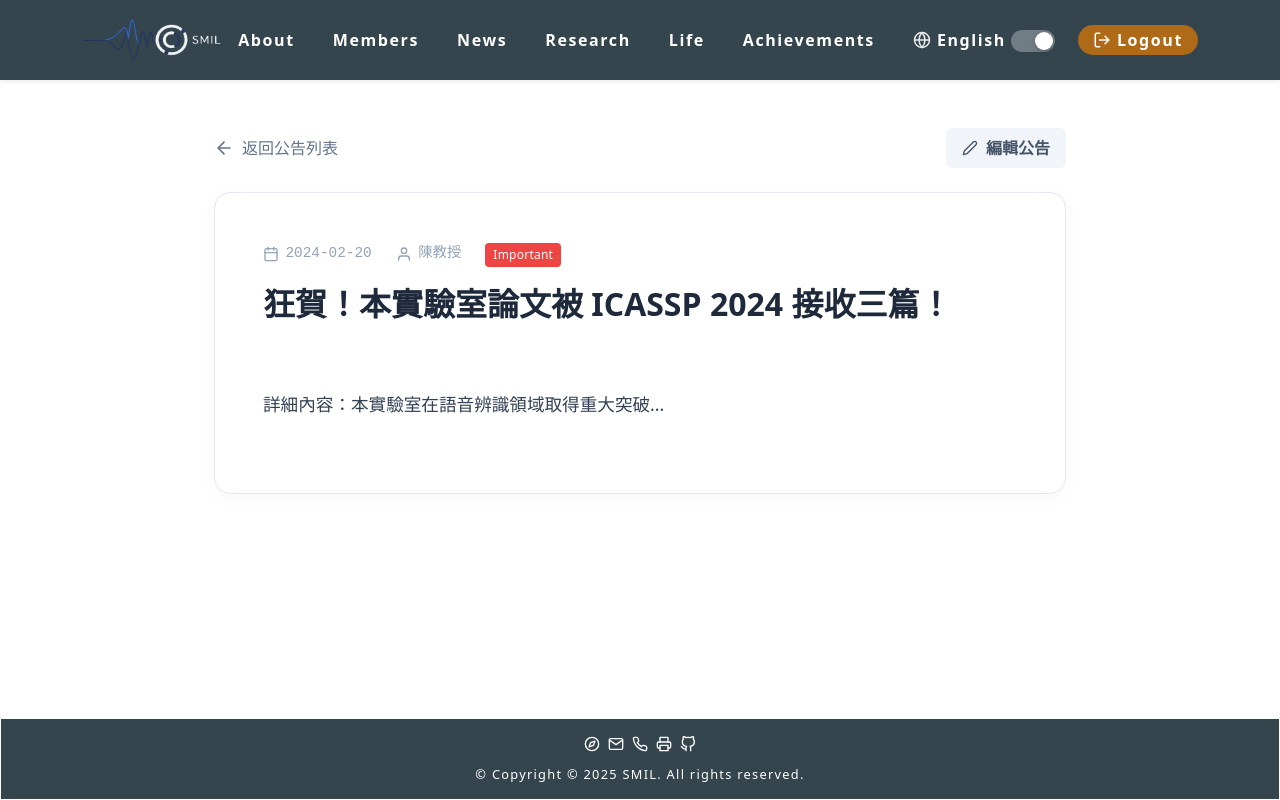
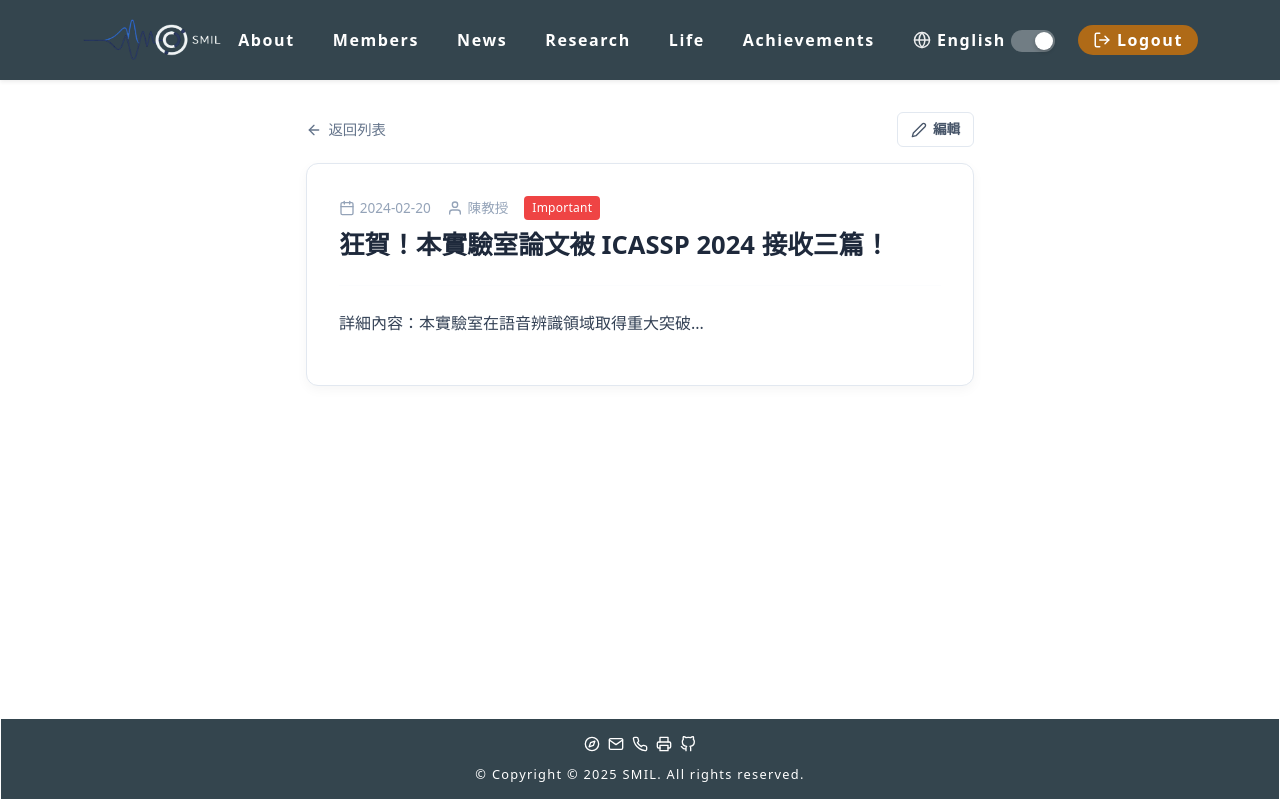
Before and after one commit to TsaiChengHan2003/smil_frontend, a React (Vite) app: page /news/1 in a window 1280 px wide. Built offline with nearby package versions, Linux system fonts and the light colour scheme.

Commit message:
完善news

```diff
--- a/src/assets/styles/components/newsDetail.module.scss
+++ b/src/assets/styles/components/newsDetail.module.scss
@@ -1,17 +1,11 @@
 @use 'sass:map';
 
-.errorMsg {
-  color: #ef4444;
-  font-size: 0.85rem;
-  margin-top: 0.25rem;
-  display: block;
-}
-
+// ★ 修改：容器縮小，類似一張精緻的卡片
 .container {
-  max-width: 900px;
-  margin: 0 auto;
-  padding: 2rem 1.5rem 5rem;
-  animation: fadeIn 0.4s ease-out;
+  max-width: 700px; // 從 900px/1200px 縮小到 700px
+  margin: 2rem auto;
+  padding: 0 1rem 3rem; // 減少 padding
+  animation: fadeIn 0.3s ease-out;
 }
 
 @keyframes fadeIn {
@@ -23,170 +17,142 @@
   display: flex;
   justify-content: space-between;
   align-items: center;
-  margin-bottom: 1.5rem;
+  margin-bottom: 1rem;
 }
 
 .backLink {
   display: inline-flex;
   align-items: center;
-  gap: 0.5rem;
+  gap: 0.4rem;
   color: #64748b;
   text-decoration: none;
+  font-size: 0.9rem;
   font-weight: 500;
   transition: color 0.2s;
 
-  &:hover {
-    color: #4e6fae;
-  }
+  &:hover { color: #4e6fae; }
 }
 
 .editBtn {
   display: inline-flex;
   align-items: center;
-  gap: 0.5rem;
-  background: #f1f5f9;
+  gap: 0.4rem;
+  background: #fff;
   color: #475569;
-  border: none;
-  padding: 0.5rem 1rem;
+  border: 1px solid #e2e8f0;
+  padding: 0.4rem 0.8rem;
   border-radius: 6px;
   cursor: pointer;
+  font-size: 0.85rem;
   font-weight: 600;
   transition: all 0.2s;
 
   &:hover {
-    background: #e2e8f0;
+    background: #f8fafc;
+    border-color: #cbd5e1;
     color: #1e293b;
   }
 }
 
 .contentCard {
   background: #fff;
-  border-radius: 16px;
+  border-radius: 12px; // 圓角稍微小一點
   border: 1px solid #e2e8f0;
-  box-shadow: 0 4px 20px rgba(0,0,0,0.03);
-  padding: 3rem;
+  box-shadow: 0 4px 12px rgba(0,0,0,0.04);
+  padding: 2rem; // 內距縮小 (原本 3rem)
 
   @media (max-width: 768px) {
-    padding: 1.5rem;
+    padding: 1.25rem;
   }
 }
 
-/* --- 檢視模式 (View Mode) --- */
-.articleHeader {
-  margin-bottom: 2rem;
-}
-
-.metaRow {
-  display: flex;
-  align-items: center;
-  gap: 1.5rem;
-  margin-bottom: 1rem;
-  flex-wrap: wrap;
-}
-
-.metaItem {
-  display: flex;
-  align-items: center;
-  gap: 0.4rem;
-  color: #94a3b8;
-  font-size: 0.9rem;
-  font-family: monospace;
-}
-
-.articleTitle {
-  font-size: 2rem;
-  font-weight: 700;
-  color: #1e293b;
-  line-height: 1.3;
-  margin: 0;
-}
-
-.divider {
-  border: none;
-  border-top: 1px solid #f1f5f9;
-  margin: 2rem 0;
-}
-
-.articleBody {
-  font-size: 1.1rem;
-  line-height: 1.8;
-  color: #334155;
-  white-space: pre-wrap; // 保留換行
-
-  p {
-    margin-bottom: 1.5rem;
-  }
-}
-
-/* --- 編輯模式 (Edit Mode) --- */
+/* --- 編輯模式 (Edit Mode) - 緊湊版 --- */
 .editForm {
   display: flex;
   flex-direction: column;
-  gap: 1.5rem;
+  gap: 1.2rem; // 間距縮小
 }
 
-.formRow {
+.formTitle {
+  font-size: 1.25rem;
+  font-weight: 700;
+  color: #1e293b;
+  margin-bottom: 0.5rem;
+  padding-bottom: 0.8rem;
+  border-bottom: 1px solid #f1f5f9;
+}
+
+// ★ Grid 排列：讓表單變緊湊
+.formGrid {
   display: grid;
-  grid-template-columns: 1fr 1fr 1fr;
-  gap: 1.5rem;
+  grid-template-columns: 1fr 1fr; // 兩欄排列
+  gap: 1rem;
 
-  @media (max-width: 768px) {
-    grid-template-columns: 1fr;
+  // 佔滿兩欄的元素
+  .fullWidth {
+    grid-column: 1 / -1;
+  }
+
+  @media (max-width: 600px) {
+    grid-template-columns: 1fr; // 手機變單欄
   }
 }
 
 .formGroup {
   display: flex;
   flex-direction: column;
-  gap: 0.5rem;
+  gap: 0.3rem;
 
   label {
-    font-size: 0.9rem;
+    font-size: 0.85rem; // 字體變小
     font-weight: 600;
-    color: #475569;
+    color: #64748b;
   }
 }
 
 .input, .select, .textarea {
-  padding: 0.75rem;
+  padding: 0.5rem 0.75rem; // 輸入框高度變矮
   border: 1px solid #cbd5e1;
-  border-radius: 8px;
-  font-size: 1rem;
+  border-radius: 6px;
+  font-size: 0.95rem;
   color: #1e293b;
   font-family: inherit;
-  transition: border-color 0.2s;
+  transition: all 0.2s;
 
   &:focus {
     outline: none;
     border-color: #4e6fae;
-    box-shadow: 0 0 0 3px rgba(78, 111, 174, 0.1);
+    box-shadow: 0 0 0 2px rgba(78, 111, 174, 0.1);
   }
-}
-
-.select {
-  background-color: #fff;
 }
 
 .textarea {
   resize: vertical;
-  min-height: 300px;
+  min-height: 150px; // 高度適中
+  line-height: 1.5;
+}
+
+.errorMsg {
+  color: #ef4444;
+  font-size: 0.8rem;
 }
 
 .actionButtons {
   display: flex;
   justify-content: flex-end;
-  gap: 1rem;
+  gap: 0.8rem;
   margin-top: 1rem;
-  padding-top: 1.5rem;
-  border-top: 1px dashed #e2e8f0;
+  padding-top: 1rem;
+  border-top: 1px solid #f1f5f9;
 }
 
 .saveBtn, .cancelBtn {
   display: inline-flex;
   align-items: center;
-  gap: 0.5rem;
-  padding: 0.6rem 1.2rem;
-  border-radius: 8px;
+  gap: 0.4rem;
+  padding: 0.5rem 1rem;
+  border-radius: 6px;
+  font-size: 0.9rem;
   font-weight: 600;
   cursor: pointer;
   border: none;
@@ -207,7 +173,78 @@
 }
 
 .errorBox {
+  text-align: center;
   color: #ef4444;
-  font-size: 1.2rem;
+  font-size: 1.1rem;
   margin-bottom: 1rem;
 }
+
+/* --- 檢視模式 (View Mode) --- */
+// 這裡也配合變小，讓閱讀體驗一致
+.articleHeader {
+  margin-bottom: 1.5rem;
+}
+
+.articleTitle {
+  font-size: 1.6rem; // 標題變小
+  font-weight: 700;
+  color: #1e293b;
+  line-height: 1.3;
+  margin: 0.5rem 0 0;
+}
+
+.metaRow {
+  display: flex;
+  align-items: center;
+  gap: 1rem;
+  margin-bottom: 0.5rem;
+  flex-wrap: wrap;
+}
+
+.metaItem {
+  display: flex;
+  align-items: center;
+  gap: 0.3rem;
+  color: #94a3b8;
+  font-size: 0.85rem;
+}
+
+.divider {
+  border: none;
+  border-top: 1px solid #f1f5f9;
+  margin: 1.5rem 0;
+}
+
+.articleBody {
+  font-size: 1rem; // 內文字級調整
+  line-height: 1.7;
+  color: #334155;
+  white-space: pre-wrap;
+
+  p { margin-bottom: 1rem; }
+}
+
+.infoList {
+  display: flex;
+  flex-direction: column;
+  gap: 1.2rem;
+}
+
+.infoItem {
+  display: flex;
+  align-items: center;
+  gap: 0.8rem;
+  font-size: 1rem;
+  color: #475569;
+
+  strong {
+    color: #1e293b;
+    min-width: 80px; // 對齊用
+  }
+}
+
+.urlLink {
+  color: #4e6fae;
+  text-decoration: none;
+  &:hover { text-decoration: underline; }
+}
--- a/src/datas/news.jsx
+++ b/src/datas/news.jsx
@@ -13,41 +13,47 @@ export const mockConferences = [
     title: "PAKDD 2026",
     location: "Hong Kong, China",
     deadline: "2025-11-25",
-    date: "2026-06-09 ~ 12"
+    date: "2026-06-09 ~ 06-12",
+    url: "https://pakdd2026.org" // 新增
   },
   {
     id: 2,
     title: "ICME 2026",
     location: "Bangkok, Thailand",
     deadline: "2025-12-12",
-    date: "2026-07-06 ~ 10"
+    date: "2026-07-06 ~ 07-10",
+    url: "https://2026.ieeeicme.org" // 新增
   },
   {
     id: 3,
     title: "ACL 2026",
     location: "San Diego, USA",
     deadline: "2026-01-05",
-    date: "2026-07-02 ~ 07"
+    date: "2026-07-02 ~ 07-07",
+    url: "https://2026.aclweb.org" // 新增
   },
   {
     id: 4,
     title: "IJCNN 2026",
     location: "Maastricht, Netherlands",
     deadline: "2026-01-31",
-    date: "2026-06-21 ~ 26"
+    date: "2026-06-21 ~ 06-26",
+    url: "https://ijcnn.org" // 新增
   },
   {
     id: 5,
     title: "EUSIPCO 2026",
     location: "Bruges, Belgium",
     deadline: "2026-02-06",
-    date: "2026-08-31 ~ 09-04"
+    date: "2026-08-31 ~ 09-04",
+    url: "https://eusipco2026.org" // 新增
   },
   {
     id: 6,
     title: "Interspeech 2026",
     location: "Sydney, Australia",
     deadline: "2026-02-25",
-    date: "2026-09-28 ~ 10-01"
+    date: "2026-09-28 ~ 10-01",
+    url: "https://interspeech2026.org" // 新增
   },
 ];
--- a/src/i18n/index.js
+++ b/src/i18n/index.js
@@ -12,7 +12,7 @@ i18n
       en: { translation: en },
       zh: { translation: zh },
     },
-    fallbackLng: 'zh', // 偵測不到時預設中文
+    fallbackLng: 'en', // 偵測不到時預設英文
     interpolation: { escapeValue: false },
   })
 
--- a/src/i18n/locales/en.json
+++ b/src/i18n/locales/en.json
@@ -52,7 +52,8 @@
       "publish_date": "Date",
       "category": "Category",
       "subject": "Subject",
-      "publisher": "From"
+      "publisher": "From",
+      "action": "Action"
     }
   },
   "research": {
--- a/src/i18n/locales/zh.json
+++ b/src/i18n/locales/zh.json
@@ -260,7 +260,8 @@
       "publish_date": "發佈日期",
       "category": "分類",
       "subject": "標題 / 內容",
-      "publisher": "發佈人"
+      "publisher": "發佈人",
+      "action": "操作"
     }
   },
   "life": {
--- a/src/pages/newsConferenceDetail.jsx
+++ b/src/pages/newsConferenceDetail.jsx
@@ -2,7 +2,7 @@ import React, { useState, useEffect, useMemo } from "react";
 import { useForm } from "react-hook-form";
 import Fragment from "@/components/common/Fragment";
 import { useParams, useSearchParams, Link, useNavigate } from "react-router-dom";
-import { ArrowLeft, Edit2, Save, X, Calendar, MapPin, Clock } from "react-feather";
+import { ArrowLeft, Edit2, Save, X, Calendar, MapPin, Clock, Globe } from "react-feather";
 import styles from "@/assets/styles/components/newsDetail.module.scss";
 import { mockConferences } from "@/datas/news";
 import { useGoogleAuth } from "@/contexts/GoogleAuthContext";
@@ -13,30 +13,33 @@ export default function ConferenceDetail() {
   const { isLoggedIn } = useGoogleAuth();
   const navigate = useNavigate();
 
-  // 1. 抓取資料 (若 ID 找不到，硬接第一筆)
+  const isNew = id === "new";
+
   const currentData = useMemo(() => {
-    if (id === "new") return { title: "", location: "", deadline: "", date: "" };
+    if (isNew) return { title: "", location: "", deadline: "", date: "", url: "" };
     return mockConferences.find(item => item.id.toString() === id) || mockConferences[0];
-  }, [id]);
+  }, [id, isNew]);
 
   const [isEditing, setIsEditing] = useState(false);
   const { register, handleSubmit, reset, formState: { errors } } = useForm();
 
-  // 2. 初始化
   useEffect(() => {
     if (currentData) {
       reset(currentData);
-      if ((id === "new" || searchParams.get("edit") === "true") && isLoggedIn) {
+      if ((isNew || searchParams.get("edit") === "true") && isLoggedIn) {
         setIsEditing(true);
       }
     }
-  }, [currentData, id, searchParams, isLoggedIn, reset]);
+  }, [currentData, isNew, searchParams, isLoggedIn, reset]);
 
-  // 3. 送出
   const onSubmit = (data) => {
-    console.log("Conference Data Submitted:", data);
-    alert("送出成功 (請看 Console)");
-    setIsEditing(false);
+    console.log("Updated Conference:", data);
+    alert("儲存成功");
+    navigate("/news");
+  };
+
+  const handleCancel = () => {
+    navigate("/news");
   };
 
   return (
@@ -44,9 +47,9 @@ export default function ConferenceDetail() {
       <div className={styles.container}>
         <div className={styles.topBar}>
           <Link to="/news" className={styles.backLink}>
-            <ArrowLeft size={20} /> 返回列表
+            <ArrowLeft size={16} /> 返回列表
           </Link>
-          {isLoggedIn && !isEditing && id !== "new" && (
+          {isLoggedIn && !isEditing && !isNew && (
             <button className={styles.editBtn} onClick={() => setIsEditing(true)}>
               <Edit2 size={16} /> 編輯
             </button>
@@ -55,76 +58,73 @@ export default function ConferenceDetail() {
 
         <div className={styles.contentCard}>
           {isEditing ? (
-            /* ========== 編輯模式 ========== */
             <form onSubmit={handleSubmit(onSubmit)} className={styles.editForm}>
-              <h2 className={styles.articleTitle} style={{fontSize: '1.5rem', marginBottom: '1rem'}}>
-                {id === "new" ? "新增會議" : "編輯會議資訊"}
+              <h2 className={styles.formTitle}>
+                {isNew ? "新增會議資訊" : "編輯會議資訊"}
               </h2>
 
+              {/* 使用 Grid 讓表單緊湊 */}
+              <div className={styles.formGrid}>
+                {/* 第一行：會議名稱 + 官網連結 */}
                 <div className={styles.formGroup}>
-                <label>會議名稱</label>
+                  <label>會議名稱 (Title)</label>
                   <input className={styles.input} {...register("title", { required: true })} />
                   {errors.title && <span className={styles.errorMsg}>必填</span>}
                 </div>
-
                 <div className={styles.formGroup}>
-                <label>地點</label>
-                <input className={styles.input} {...register("location")} />
+                  <label>官網連結 (URL)</label>
+                  <input className={styles.input} {...register("url")} placeholder="https://..." />
                 </div>
 
-              <div className={styles.formRow}>
+                {/* 第二行：地點 (佔滿) */}
+                <div className={`${styles.formGroup} ${styles.fullWidth}`}>
+                  <label>地點 (Location)</label>
+                  <input className={styles.input} {...register("location", { required: true })} />
+                </div>
+
+                {/* 第三行：日期 */}
                 <div className={styles.formGroup}>
                   <label>截稿日期 (Deadline)</label>
                   <input type="date" className={styles.input} {...register("deadline")} />
                 </div>
                 <div className={styles.formGroup}>
-                  <label>舉辦日期</label>
+                  <label>舉辦日期 (Date)</label>
                   <input type="text" className={styles.input} {...register("date")} />
                 </div>
               </div>
 
               <div className={styles.actionButtons}>
-                <button type="button" className={styles.cancelBtn} onClick={() => navigate("/news", { replace: true })}>
-                  <X size={18} /> 取消
+                <button type="button" className={styles.cancelBtn} onClick={handleCancel}>
+                  <X size={16} /> 取消
                 </button>
                 <button type="submit" className={styles.saveBtn}>
-                  <Save size={18} /> 儲存
+                  <Save size={16} /> 儲存
                 </button>
               </div>
             </form>
           ) : (
-            /* ========== 檢視模式 ========== */
             <div className={styles.viewMode}>
               <h1 className={styles.articleTitle}>{currentData.title}</h1>
               <hr className={styles.divider} />
 
-              <div className={styles.articleBody}>
-                <div style={{ display: 'flex', flexDirection: 'column', gap: '1.5rem' }}>
-
-                  <div style={{ display: 'flex', alignItems: 'center', gap: '1rem', fontSize: '1.1rem', color: '#475569' }}>
-                    <MapPin size={24} color="#4e6fae" />
-                    <div>
-                      <strong style={{ display: 'block', fontSize: '0.9rem', color: '#94a3b8' }}>LOCATION</strong>
-                      {currentData.location}
+              <div className={styles.infoList}>
+                <div className={styles.infoItem}>
+                  <Globe size={20} color="#4e6fae" />
+                  <strong>Website:</strong>
+                  <a href={currentData.url} target="_blank" rel="noreferrer" className={styles.urlLink}>{currentData.url}</a>
                 </div>
+                <div className={styles.infoItem}>
+                  <MapPin size={20} color="#475569" />
+                  <strong>Location:</strong> {currentData.location}
                 </div>
-
-                  <div style={{ display: 'flex', alignItems: 'center', gap: '1rem', fontSize: '1.1rem', color: '#475569' }}>
-                    <Clock size={24} color="#ef4444" />
-                    <div>
-                      <strong style={{ display: 'block', fontSize: '0.9rem', color: '#94a3b8' }}>SUBMISSION DEADLINE</strong>
-                      <span style={{ color: '#ef4444', fontWeight: 'bold' }}>{currentData.deadline}</span>
+                <div className={styles.infoItem}>
+                  <Clock size={20} color="#ef4444" />
+                  <strong>Deadline:</strong>
+                  <span style={{color:'#ef4444', fontWeight:'bold'}}>{currentData.deadline}</span>
                 </div>
-                  </div>
-
-                  <div style={{ display: 'flex', alignItems: 'center', gap: '1rem', fontSize: '1.1rem', color: '#475569' }}>
-                    <Calendar size={24} color="#4e6fae" />
-                    <div>
-                      <strong style={{ display: 'block', fontSize: '0.9rem', color: '#94a3b8' }}>CONFERENCE DATE</strong>
-                      {currentData.date}
-                    </div>
-                  </div>
-
+                <div className={styles.infoItem}>
+                  <Calendar size={20} color="#475569" />
+                  <strong>Date:</strong> {currentData.date}
                 </div>
               </div>
             </div>
--- a/src/pages/newsDetail.jsx
+++ b/src/pages/newsDetail.jsx
@@ -2,7 +2,6 @@ import React, { useState, useEffect, useMemo } from "react";
 import { useForm } from "react-hook-form";
 import Fragment from "@/components/common/Fragment";
 import Tags from "@/components/tags";
-import { useTranslation } from "react-i18next";
 import { useParams, useSearchParams, Link, useNavigate } from "react-router-dom";
 import { ArrowLeft, Edit2, Save, X, Calendar, User } from "react-feather";
 import styles from "@/assets/styles/components/newsDetail.module.scss";
@@ -10,38 +9,38 @@ import { newsData } from "@/datas/news";
 import { useGoogleAuth } from "@/contexts/GoogleAuthContext";
 
 export default function NewsDetail() {
-  const { t } = useTranslation();
   const { id } = useParams();
   const [searchParams] = useSearchParams();
   const { isLoggedIn } = useGoogleAuth();
   const navigate = useNavigate();
 
-  // 1. 抓取資料 (若 ID 找不到，直接硬接第一筆假資料)
+  const isNew = id === "new";
+
   const currentData = useMemo(() => {
-    if (id === "new") return { title: "", publisher: "", createDate: "", tag: "10", content: "" };
+    if (isNew) return { title: "", publisher: "", createDate: "", tag: "10", content: "" };
     return newsData.find(item => item.id.toString() === id) || newsData[0];
-  }, [id]);
+  }, [id, isNew]);
 
-  // 2. 狀態管理
   const [isEditing, setIsEditing] = useState(false);
   const { register, handleSubmit, reset, formState: { errors } } = useForm();
 
-  // 3. 初始化：將資料填入表單
   useEffect(() => {
     if (currentData) {
       reset(currentData);
-      // 如果網址有 ?edit=true 且已登入，進入編輯模式
-      if ((id === "new" || searchParams.get("edit") === "true") && isLoggedIn) {
+      if ((isNew || searchParams.get("edit") === "true") && isLoggedIn) {
         setIsEditing(true);
       }
     }
-  }, [currentData, id, searchParams, isLoggedIn, reset]);
+  }, [currentData, isNew, searchParams, isLoggedIn, reset]);
 
-  // 4. 送出 (僅印出 Log，您之後再接 API)
   const onSubmit = (data) => {
-    console.log("Form Data Submitted:", data);
-    alert("送出成功 (請看 Console)");
-    setIsEditing(false);
+    console.log("Updated News:", data);
+    alert("送出成功");
+    navigate("/news");
+  };
+
+  const handleCancel = () => {
+    navigate("/news");
   };
 
   return (
@@ -49,54 +48,41 @@ export default function NewsDetail() {
       <div className={styles.container}>
         <div className={styles.topBar}>
           <Link to="/news" className={styles.backLink}>
-            <ArrowLeft size={20} /> 返回公告列表
+            <ArrowLeft size={16} /> 返回列表
           </Link>
-
-          {/* 只有登入且非編輯模式顯示按鈕 */}
-          {isLoggedIn && !isEditing && id !== "new" && (
+          {isLoggedIn && !isEditing && !isNew && (
             <button className={styles.editBtn} onClick={() => setIsEditing(true)}>
-              <Edit2 size={16} /> 編輯公告
+              <Edit2 size={16} /> 編輯
             </button>
           )}
         </div>
 
         <div className={styles.contentCard}>
           {isEditing ? (
-            /* ========== 編輯模式 ========== */
             <form onSubmit={handleSubmit(onSubmit)} className={styles.editForm}>
-              <h2 className={styles.articleTitle} style={{fontSize: '1.5rem', marginBottom: '1rem'}}>
-                {id === "new" ? "新增公告" : "編輯公告"}
+              <h2 className={styles.formTitle}>
+                {isNew ? "新增公告" : "編輯公告"}
               </h2>
 
-              <div className={styles.formGroup}>
-                <label>標題</label>
-                <input
-                  type="text"
-                  className={styles.input}
-                  {...register("title", { required: true })}
-                />
-                {errors.title && <span className={styles.errorMsg}>標題為必填</span>}
-              </div>
+              <div className={styles.formGrid}>
+                {/* 標題佔滿 */}
+                <div className={`${styles.formGroup} ${styles.fullWidth}`}>
+                  <label>標題 (Subject)</label>
+                  <input className={styles.input} {...register("title", { required: true })} />
+                  {errors.title && <span className={styles.errorMsg}>必填</span>}
+                </div>
 
-              <div className={styles.formRow}>
+                {/* 資訊列：發佈人、日期、Tag */}
                 <div className={styles.formGroup}>
                   <label>發佈人</label>
-                  <input
-                    type="text"
-                    className={styles.input}
-                    {...register("publisher", { required: true })}
-                  />
+                  <input className={styles.input} {...register("publisher")} />
                 </div>
                 <div className={styles.formGroup}>
                   <label>日期</label>
-                  <input
-                    type="date"
-                    className={styles.input}
-                    {...register("createDate", { required: true })}
-                  />
+                  <input type="date" className={styles.input} {...register("createDate")} />
                 </div>
-                <div className={styles.formGroup}>
-                  <label>分類 Tag</label>
+                <div className={`${styles.formGroup} ${styles.fullWidth}`}>
+                  <label>分類 (Tag)</label>
                   <select className={styles.select} {...register("tag")}>
                     <option value="9">重要 (9)</option>
                     <option value="10">日常 (10)</option>
@@ -104,28 +90,24 @@ export default function NewsDetail() {
                     <option value="12">其他 (12)</option>
                   </select>
                 </div>
-              </div>
 
-              <div className={styles.formGroup}>
-                <label>內文</label>
-                <textarea
-                  rows="10"
-                  className={styles.textarea}
-                  {...register("content", { required: true })}
-                />
+                {/* 內文 */}
+                <div className={`${styles.formGroup} ${styles.fullWidth}`}>
+                  <label>內文 (Content)</label>
+                  <textarea className={styles.textarea} {...register("content")} />
+                </div>
               </div>
 
               <div className={styles.actionButtons}>
-                <button type="button" className={styles.cancelBtn} onClick={() => navigate("/news", { replace: true })}>
-                  <X size={18} /> 取消
+                <button type="button" className={styles.cancelBtn} onClick={handleCancel}>
+                  <X size={16} /> 取消
                 </button>
                 <button type="submit" className={styles.saveBtn}>
-                  <Save size={18} /> 儲存
+                  <Save size={16} /> 儲存
                 </button>
               </div>
             </form>
           ) : (
-            /* ========== 檢視模式 (直接讀取 currentData) ========== */
             <div className={styles.viewMode}>
               <header className={styles.articleHeader}>
                 <div className={styles.metaRow}>
@@ -135,15 +117,11 @@ export default function NewsDetail() {
                   <span className={styles.metaItem}>
                     <User size={16} /> {currentData.publisher}
                   </span>
-                  <div className={styles.metaTag}>
-                    <Tags tags={currentData.tag} />
-                  </div>
+                  <Tags tags={currentData.tag} />
                 </div>
                 <h1 className={styles.articleTitle}>{currentData.title}</h1>
               </header>
-
               <hr className={styles.divider} />
-
               <article className={styles.articleBody}>
                 {currentData.content && currentData.content.split('\n').map((line, i) => (
                   <p key={i}>{line}</p>
```
Also changed, not shown: src/pages/news.jsx (+10 -29 lines). Lines whose indentation alone changed are shown as unchanged.
